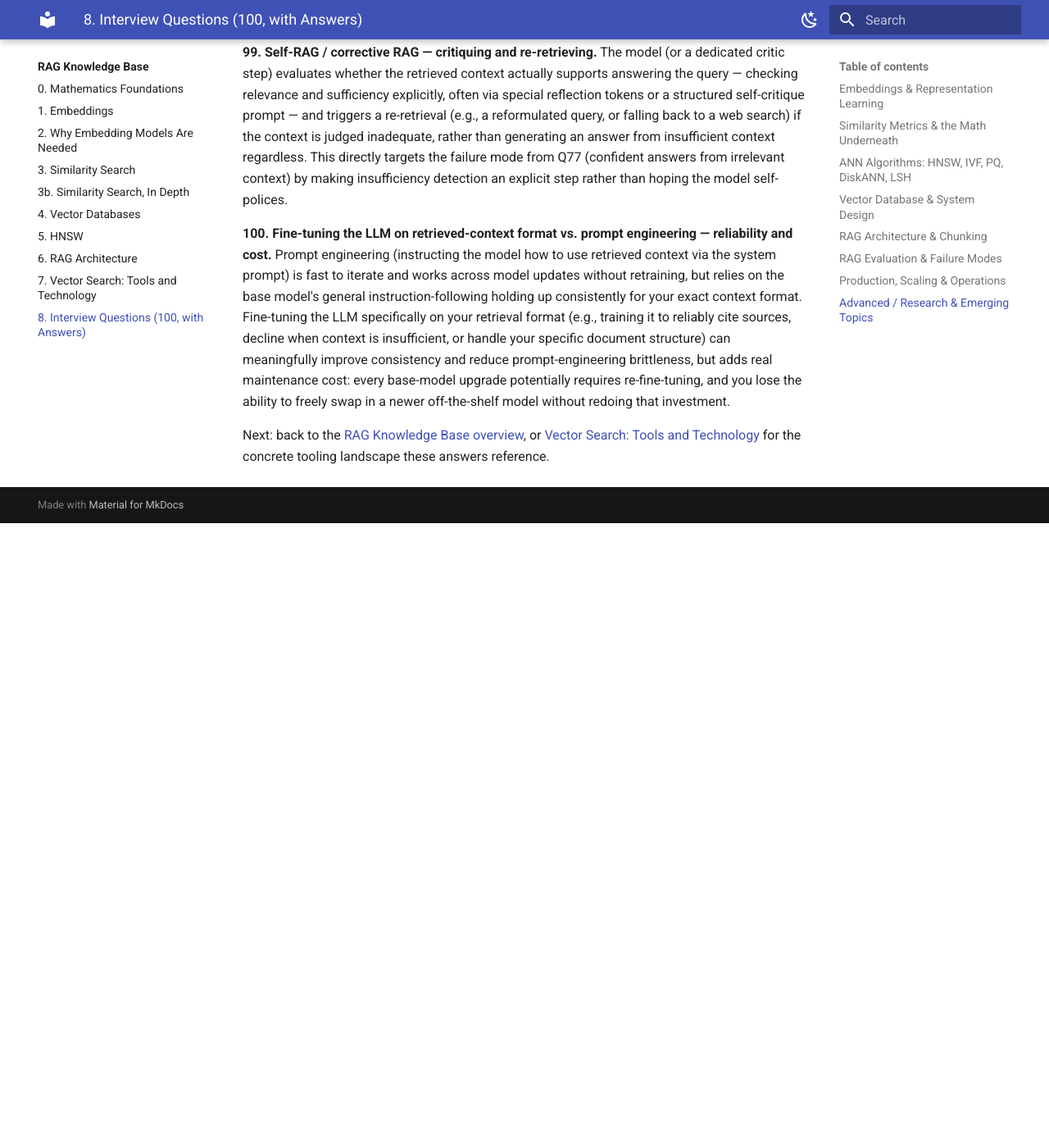
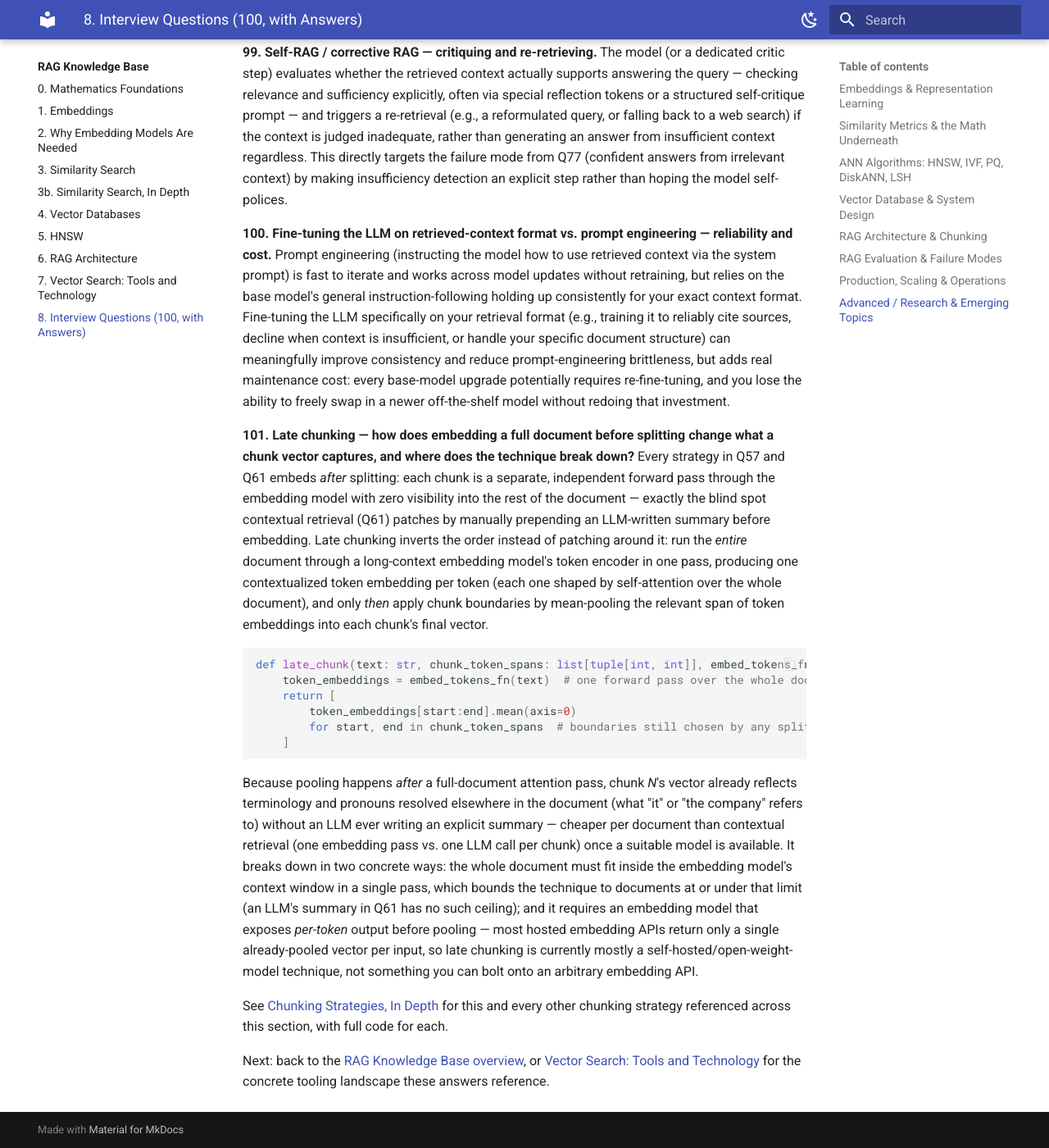
Before and after one commit to shukla-surendra/agentsexplore, an MkDocs documentation site: the page built from docs/RAG_Knowledge_Base_Starter/08_Interview_Questions.md, in a window 1280 px wide and 1400 px high, scrolled down 20397 px. Shown: the whole window at 82% size. Built offline with MkDocs 1.6.1 and Material for MkDocs 9.7.7, drawn with Linux system fonts in a browser that asks for light colours; before the commit the page ends 21035 px from its top, so only the background shows below that; some of the changed text lies outside the part shown.

Commit message:
Update interview questions to include 101 questions and add detailed section on late chunking techniques

````diff
--- a/docs/RAG_Knowledge_Base_Starter/08_Interview_Questions.md
+++ b/docs/RAG_Knowledge_Base_Starter/08_Interview_Questions.md
@@ -1,6 +1,6 @@
 # Interview Questions: Vector Search, Similarity Search, and RAG
 
-100 senior/staff-level interview questions on embeddings, similarity metrics, ANN algorithms, vector
+101 senior/staff-level interview questions on embeddings, similarity metrics, ANN algorithms, vector
 database system design, and RAG architecture/evaluation — each with an answer, and example code where code
 clarifies the answer better than prose alone. Grouped by topic, same order as the
 [question-only version](07_Vector_Search_Tools_and_Technology.md) referenced from the
@@ -840,6 +840,38 @@ prompt-engineering brittleness, but adds real maintenance cost: every base-model
 requires re-fine-tuning, and you lose the ability to freely swap in a newer off-the-shelf model without
 redoing that investment.
 
+**101. Late chunking — how does embedding a full document before splitting change what a chunk vector
+captures, and where does the technique break down?**
+Every strategy in Q57 and Q61 embeds *after* splitting: each chunk is a separate, independent forward pass
+through the embedding model with zero visibility into the rest of the document — exactly the blind spot
+contextual retrieval (Q61) patches by manually prepending an LLM-written summary before embedding. Late
+chunking inverts the order instead of patching around it: run the *entire* document through a long-context
+embedding model's token encoder in one pass, producing one contextualized token embedding per token (each
+one shaped by self-attention over the whole document), and only *then* apply chunk boundaries by
+mean-pooling the relevant span of token embeddings into each chunk's final vector.
+
+```python
+def late_chunk(text: str, chunk_token_spans: list[tuple[int, int]], embed_tokens_fn) -> list[list[float]]:
+    token_embeddings = embed_tokens_fn(text)  # one forward pass over the whole document
+    return [
+        token_embeddings[start:end].mean(axis=0)
+        for start, end in chunk_token_spans  # boundaries still chosen by any splitter, e.g. Q57
+    ]
+```
+
+Because pooling happens *after* a full-document attention pass, chunk *N*'s vector already reflects
+terminology and pronouns resolved elsewhere in the document (what "it" or "the company" refers to)
+without an LLM ever writing an explicit summary — cheaper per document than contextual retrieval (one
+embedding pass vs. one LLM call per chunk) once a suitable model is available. It breaks down in two
+concrete ways: the whole document must fit inside the embedding model's context window in a single pass,
+which bounds the technique to documents at or under that limit (an LLM's summary in Q61 has no such
+ceiling); and it requires an embedding model that exposes *per-token* output before pooling — most hosted
+embedding APIs return only a single already-pooled vector per input, so late chunking is currently mostly
+a self-hosted/open-weight-model technique, not something you can bolt onto an arbitrary embedding API.
+
+See [Chunking Strategies, In Depth](Chunking_Strategies_In_Depth.md) for this and every other chunking
+strategy referenced across this section, with full code for each.
+
 Next: back to the [RAG Knowledge Base overview](index.md), or
 [Vector Search: Tools and Technology](07_Vector_Search_Tools_and_Technology.md) for the concrete tooling
 landscape these answers reference.
````
Also changed, not shown: docs/RAG_Knowledge_Base_Starter/Chunking_Strategies_In_Depth.md (added, +289 -0 lines), docs/RAG_Knowledge_Base_Starter/index.md (+2 -1 lines).
